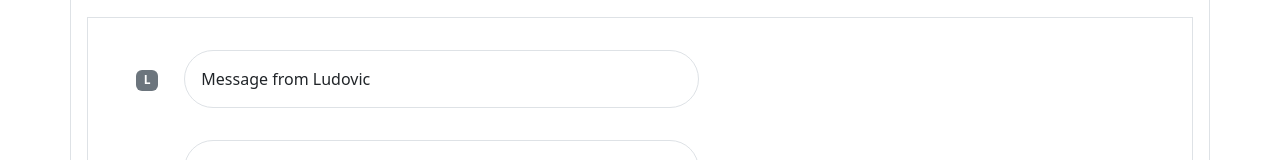
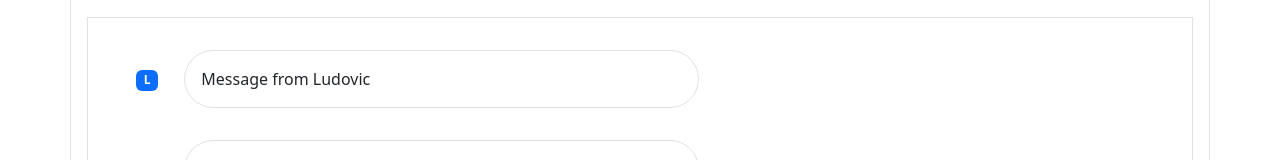
Before and after one commit to haskin/java-mod-09-labs, an Angular app in the folder messenger-app/: page / in a window 1280 px wide. Shown: the part 240-400 px from the top of the page. Built offline with nearby package versions, Linux system fonts and the light colour scheme.

Commit message:
changed User badge based on isOnline flag

```diff
--- a/messenger-app/src/app/component/conversation-thread-component/conversation-thread-component.component.ts
+++ b/messenger-app/src/app/component/conversation-thread-component/conversation-thread-component.component.ts
@@ -10,7 +10,7 @@ export class ConversationThreadComponentComponent implements OnInit {
 
   senderMessages: Message[] = [
     {
-      sender: { firstName: "Ludovic", isOnline: false },
+      sender: { firstName: "Ludovic", isOnline: true },
       text: "Message from Ludovic",
       conversationId: 1,
       sequenceNumber: 0,
@@ -23,7 +23,7 @@ export class ConversationThreadComponentComponent implements OnInit {
     },
   ];
 
-  userMessages: Message[]= [
+  userMessages: Message[] = [
     {
       sender: { firstName: "Aurelie" },
       text: "Message from Aurelie",
--- a/messenger-app/src/app/component/sender-message-component/sender-message-component.component.html
+++ b/messenger-app/src/app/component/sender-message-component/sender-message-component.component.html
@@ -1,7 +1,7 @@
 <div class="container">
   <div class="row">
     <div class="col-1 p-3">
-      <span class="badge bg-secondary"
+      <span class="badge"
         [ngClass]="message.sender.isOnline ? 'bg-primary' : 'bg-secondary'">{{message.sender.firstName[0]}}</span>
     </div>
     <div class="col-8 p-3 border rounded-5">
```
